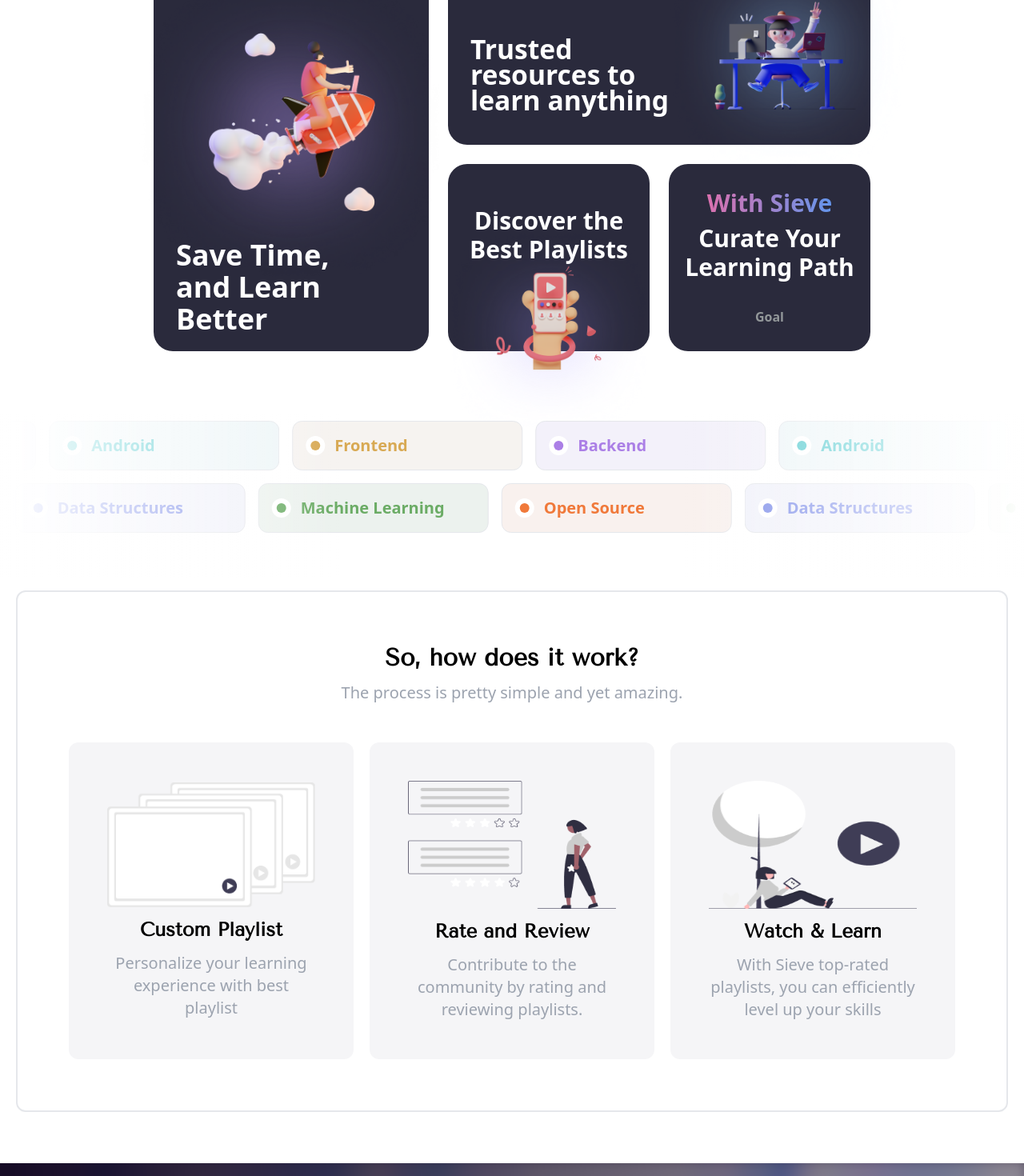
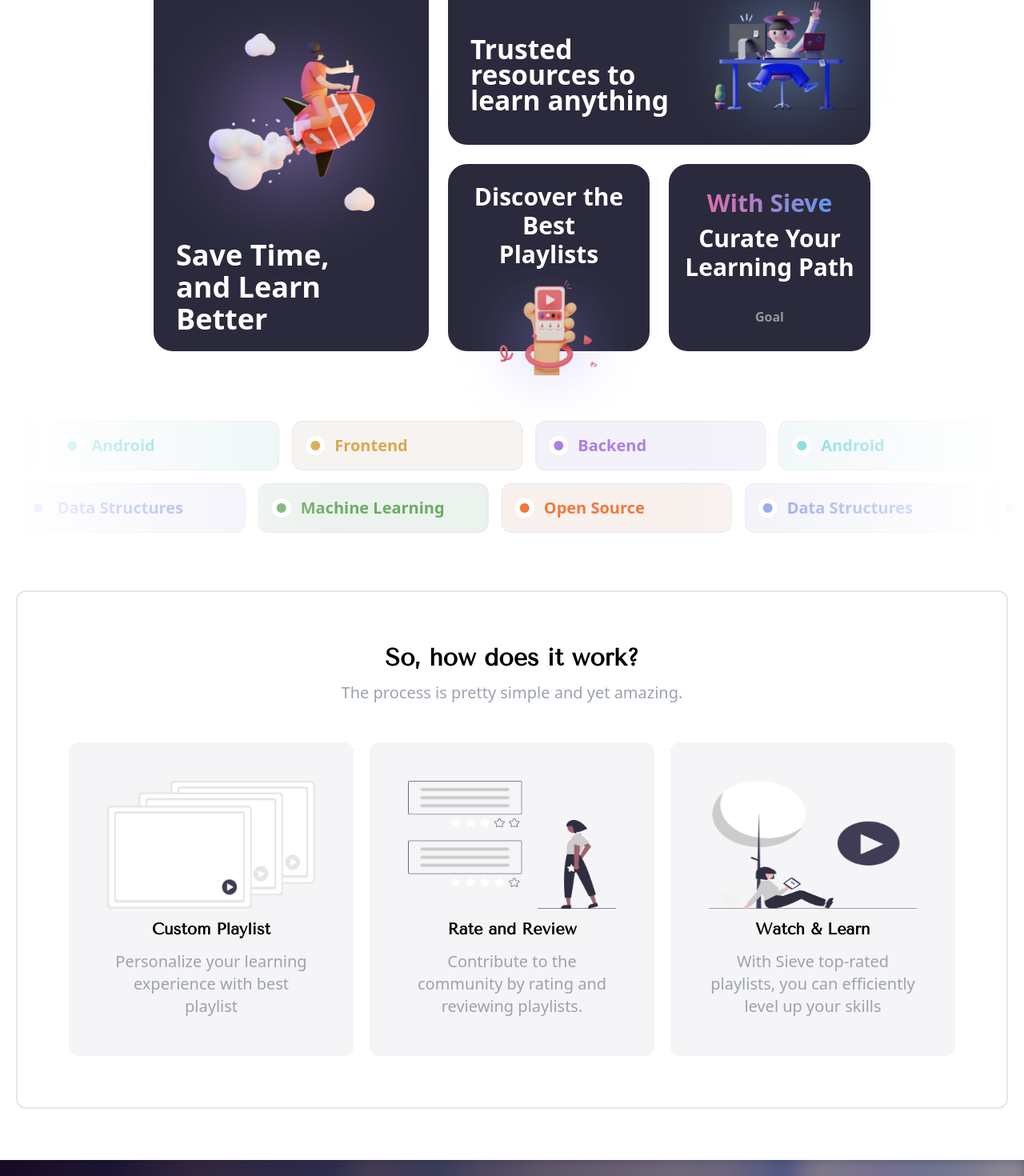
Before and after one commit to anaskhan28/sieve-repo, a Next.js app: page / in a window 1280 px wide. Shown: the part 1162-2632 px from the top of the page at 80% size. Built offline with nearby package versions, Linux system fonts and the light colour scheme; no server answers.

Commit message:
ui modified for homepage and login pages

```diff
--- a/app/login/page.tsx
+++ b/app/login/page.tsx
@@ -32,7 +32,7 @@
             </div>
         </div>
 
-        <div className='flex flex-col gap-8 md:gap-16 p-12 mt-[7rem] justify-center md:justify-between items-center w-1/2'>
+        <div className='flex flex-col gap-8 md:gap-16 md:p-12 mt-[12rem] md:mt-[7rem] justify-center md:justify-between items-center md:w-1/2'>
             <div className='flex flex-col gap-1 px-8 md:px-24  md:mt-[-12rem]'>
                 <span className='md:text-lg text-md font-light space-x-2'>Welcome back to Sieve</span>
                 <h1 className='text-lg md:text-2xl font-bold '>Continue a journey with us</h1>
--- a/app/page.tsx
+++ b/app/page.tsx
@@ -31,14 +31,14 @@
         <BentoGrids/>
       </section>
 
-      <section className=' mt-[11rem] sm:mt-[-12rem] min-h-fit flex justify-center items-center'>
+      <section className=' mt-[42rem] md:mt-[-12rem] min-h-fit flex justify-center items-center'>
         <Categories/>
       </section>
 
    <section className='min-h-fit '>
     <Cards/>
    </section>
-   <section className='sm:mt-12'>
+   <section className='mt-12'>
     <Contrbute/>
    </section>
    <section className=''>
--- a/app/signup/page.tsx
+++ b/app/signup/page.tsx
@@ -37,7 +37,7 @@
             </div>
         </div>
 
-        <div className='flex flex-col gap-8 md:gap-16 p-12 mt-[7rem] justify-center md:justify-between items-center w-1/2'>
+        <div className='flex flex-col gap-8 md:gap-16 md:p-12 mt-[12rem] md:mt-[7rem] justify-center md:justify-between items-center md:w-1/2'>
             <div className='flex flex-col gap-1 px-8 md:px-24  md:mt-[-12rem]'>
                 <span className='md:text-lg text-md font-light space-x-2'>Welcome  to Sieve</span>
                 <h1 className='text-lg md:text-2xl font-bold '>Start a journey with us</h1>
--- a/components/Card.tsx
+++ b/components/Card.tsx
@@ -16,10 +16,10 @@
 }
 ) => {
   return (
-    <div className=' bg-[#F5F5F7] rounded-xl  p-12 flex flex-col justify-center items-center text-center gap-3'>
-        <Image className=' max-h-40' src={image} width={260} height={170} alt={title}/>
-        <h1 className='text-2xl font-bold'>{title}</h1>
-        <p className='text-xl font-light text-gray-400 max-w-64 flex flex-wrap text-center'>{paragraph}</p>
+    <div className=' bg-[#F5F5F7] max-h-80 md:max-h-full rounded-xl p-6  md:p-12 flex flex-col justify-center items-center text-center gap-3'>
+        <Image className=' h-40 max-h-full' src={image} width={260} height={170} alt={title}/>
+        <h1 className='text-xl md:tex-2xl font-bold'>{title}</h1>
+        <p className='text-lg md:text-xl font-light text-gray-400 max-w-64 flex flex-wrap text-center'>{paragraph}</p>
 
     </div>
   )
@@ -27,12 +27,12 @@
 
 export const Cards = () =>{
     return (
-        <div className='flex flex-col justify-center items-center align-middle p-4'>
+        <div className='flex flex-col  justify-center items-center align-middle p-2 md:p-4'>
 
-          <div className=' p-6 md:p-16 rounded-xl border-2 max-w-fit flex flex-col justify-around gap-12 items-center '>
+          <div className=' p-3 md:p-16  rounded-xl border-2 max-w-fit flex flex-col justify-around gap-6 md:gap-12 items-center '>
           <div className='flex flex-col gap-3 items-center text-center'>
-<h1 className='text-3xl font-black '>So, how does it work?</h1>
-            <p className='text-xl text-gray-400'>The process is pretty simple and yet amazing.</p>
+<h1 className='text-3xl font-black'>So, how does it work?</h1>
+            <p className='text-lg md:text-xl text-gray-400'>The process is pretty simple and yet amazing.</p>
 </div>
           <div className='flex flex-col sm:flex-row gap-5'>
           <Card
--- a/components/Categories.tsx
+++ b/components/Categories.tsx
@@ -85,7 +85,7 @@
 
 const Categories = () => {
   return (
-    <div className="relative flex h-full w-full flex-col items-center justify-center overflow-hidden  pb-12 ">
+    <div className="relative flex h-full w-full flex-col items-center justify-center overflow-hidden md:mt-0  pb-12 ">
       <Marquee pauseOnHover className="[--duration:20s]">
       {
         firstRow.map((category, i) =>(
--- a/components/Contribute.tsx
+++ b/components/Contribute.tsx
@@ -23,7 +23,7 @@
         <div className="text-2xl md:text-4xl font-bold dark:text-white text-center">
         Join the community and contribute your own learning
         </div>
-        <div className="font-extralight text-base md:text-2xl text-wrap w-1/2 dark:text-neutral-200 py-4">
+        <div className="font-extralight text-base md:text-2xl text-wrap  w-full md:w-1/2 dark:text-neutral-200 py-4">
           Click here to follow the steps to share your playlists with fellow
           students to help them find the best resources
         </div>
--- a/components/Grid.tsx
+++ b/components/Grid.tsx
@@ -11,14 +11,14 @@
 export function BentoGrids() {
   return (
     <>
-     <div className="text-2xl md:text-4xl sm:max-w-[45rem] mt-20 mb-12 text-center font-bold ">
+     <div className="text-2xl md:text-4xl sm:max-w-[45rem] mt-10 md:mt-20 md:mb-12 mb-4 text-center font-bold ">
      Overwhelmed by the sheer volume of tech content on YouTube?
           </div>
 
-   <div className="flex h-screen w-full items-center justify-center p-6 ">
+   <div className="flex h-screen w-full items-center justify-center p-2 md:p-6 ">
 
-    <div className=" w-full h-full justify-center max-w-4xl grid grid-cols-1  md:grid-cols-10 md:grid-rows-6 mt-6 gap-6">
-      <div className="bg-[#2A2A3C] text-white flex flex-col relative justify-center rounded-3xl items-center  md:col-span-4 md:row-span-4 ">
+    <div className=" w-full h-full  justify-center max-w-4xl grid grid-cols-1  md:grid-cols-10 md:grid-rows-6 mt-6 gap-6">
+      <div className="bg-[#2A2A3C] text-white flex max-h-80 md:max-h-full md:flex-col relative justify-center rounded-3xl items-center  md:col-span-4 md:row-span-4 ">
         <Image src="/rocket.png" className="  md:block max-w-sm md:max-w-xl mb-16" width={400}height={400} alt="rocket" priority={true}/>
         <div className=" absolute bottom-5 text-white left-5 font-bold pl-2 w-60 text-wrap text-2xl md:text-4xl">
        Save Time, and Learn Better
@@ -26,18 +26,18 @@
 
         </div>
       </div>
-      <div className="relative bg-[#2A2A3C] text-white flex justify-center rounded-3xl items-center md:col-span-6 md:row-span-2 ">
+      <div className="relative bg-[#2A2A3C] text-white flex flex-col md:flex-row max-h-80 md:max-h-full justify-center rounded-3xl items-center md:col-span-6 md:row-span-2 ">
         <span className="text-[#929799] absolute top-5 left-7 font-semibold">Awesome</span>
-       <Image src="/table.png" className="  md:block max-w-xl md:ml-[20rem]" width={317}height={317} alt="rocket" priority={true}/>
-       <div className="absolute bottom-3  md:left-7 text-2xl md:text-left text-center md:text-[2.1rem] font-bold md:w-[17.5rem] md:bottom-10">Trusted resources to learn anything</div>
+       <Image src="/table.png" className="-mt-5 mb-10 md:-mt-0 md:mb-0 md:block max-w-xl md:ml-[20rem]" width={317}height={317} alt="rocket" priority={true}/>
+       <div className="absolute bottom-5 md:left-7 text-2xl md:text-left text-center md:text-[2.1rem] font-bold md:w-[17.5rem] md:bottom-10">Trusted resources to learn anything</div>
       </div>
-      <div className="bg-[#2A2A3C] hidden  text-white relative md:flex justify-center rounded-3xl items-center  md:col-span-3 md:row-span-2 ">
-        <div className="text-xl md:text-3xl font-bold md:mb-14 text-center">Discover the Best Playlists</div>
-        <Image src="/phone.png" className=" md:absolute md:bottom-[-7rem]  md:block max-w-xl" width={273}height={273} alt="rocket" priority={true}/>
+      <div className="bg-[#2A2A3C] max-h-80 md:max-h-full p-6  text-white relative flex flex-col md:flex-row justify-center rounded-3xl items-center  md:col-span-3 md:row-span-2 ">
+        <div className="text-3xl  mt-44 md:mt-0 font-bold md:mb-20 text-center md:p-2">Discover the Best Playlists</div>
+        <Image src="/phone.png" className=" md:absolute  md:bottom-[-7rem] md:block w-full max-w-4xl" width={273}height={273} alt="rocket" priority={true}/>
 
       </div>
-      <div className="bg-[#2A2A3C] text-white flex justify-center rounded-3xl items-center  md:col-span-3 md:row-span-2 ">
-       <div className="flex flex-col justify-between mx-auto items-center gap-8 ">
+      <div className="bg-[#2A2A3C] text-white  flex h-80 md:max-h-full justify-center rounded-3xl items-center  md:col-span-3 md:row-span-2 ">
+       <div className="flex flex-col  justify-between mx-auto items-center gap-8 ">
        <div className="text-center text-3xl flex-1 text-wrap md:text-3xl font-bold">
         <div className="bg-gradient-to-r from-[#FF659C] to-[#3FA1FF]
         font-bold text-transparent bg-clip-text pb-2"> With Sieve </div>
```
